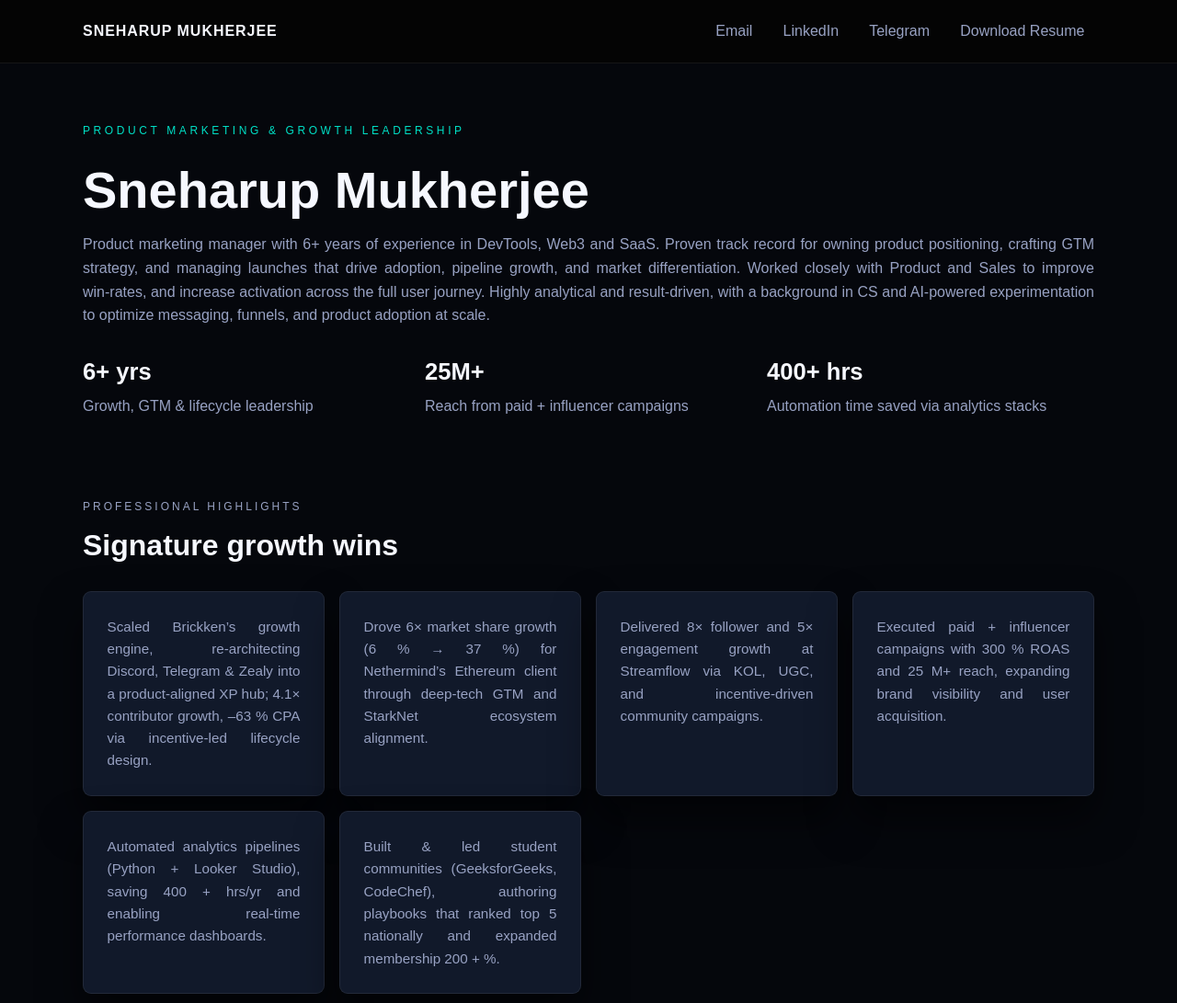
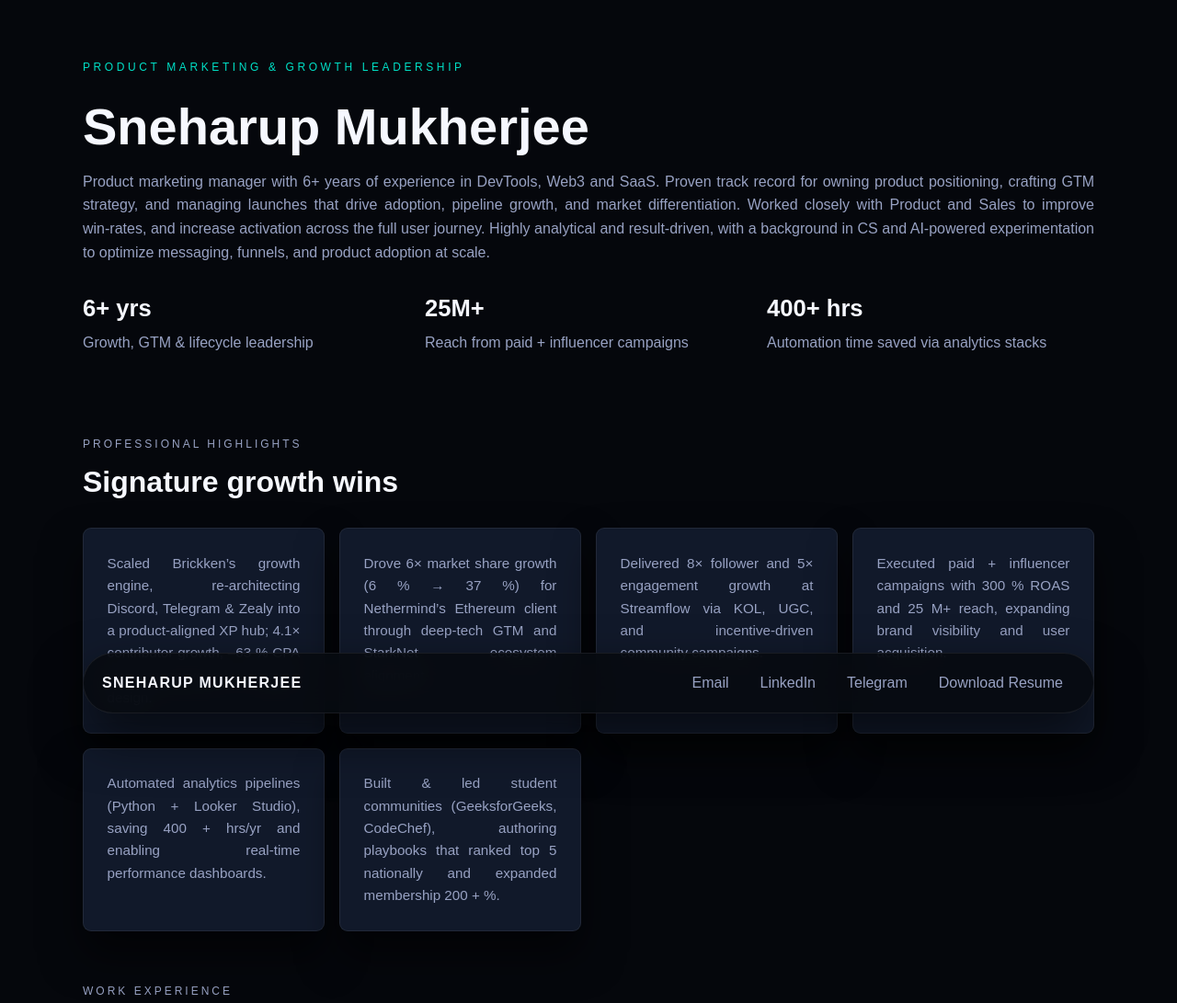
Before and after one commit to SneharupMukherjee/resume_sneharup_mukherjee, a plain HTML site: page index.html in a window 1280 px wide. Shown: the top 1091 px of the page at 92% size. Drawn offline with Linux system fonts and the light colour scheme; a web font is replaced by a local one.

Commit message:
Replace header with floating contact bar

```diff
--- a/index.html
+++ b/index.html
@@ -13,35 +13,6 @@
     <link rel="stylesheet" href="style.css" />
   </head>
   <body>
-    <header class="site-header">
-      <div class="site-header__inner">
-        <a href="#top" class="site-logo">Sneharup Mukherjee</a>
-        <nav class="site-nav">
-          <a href="mailto:mukherjee.sneharup@gmail.com">Email</a>
-          <a
-            href="https://www.linkedin.com/in/sneharup-mukherjee/"
-            target="_blank"
-            rel="noreferrer"
-          >
-            LinkedIn
-          </a>
-          <a
-            href="https://t.me/sneharup"
-            target="_blank"
-            rel="noreferrer"
-          >
-            Telegram
-          </a>
-          <a
-            class="download-link"
-            href="resume.sneharup.mukherjee.pdf"
-            download
-          >
-            Download Resume
-          </a>
-        </nav>
-      </div>
-    </header>
     <header class="hero" id="top">
       <div class="hero__inner">
         <div class="hero__content">
@@ -321,6 +292,16 @@
       <button id="scrollTop" aria-label="Back to top">Back to top</button>
     </footer>
 
+    <div class="float-bar">
+      <a href="#top" class="float-logo">Sneharup Mukherjee</a>
+      <div class="float-actions">
+        <a href="mailto:mukherjee.sneharup@gmail.com">Email</a>
+        <a href="https://www.linkedin.com/in/sneharup-mukherjee/" target="_blank" rel="noreferrer">LinkedIn</a>
+        <a href="https://t.me/sneharup" target="_blank" rel="noreferrer">Telegram</a>
+        <a class="download-link" href="resume.sneharup.mukherjee.pdf" download>Download Resume</a>
+      </div>
+    </div>
+
     <script src="script.js"></script>
   </body>
 </html>
--- a/style.css
+++ b/style.css
@@ -38,56 +38,10 @@ main,
   margin-inline:auto;
 }
 
-.site-header {
-  position:sticky;
-  top:0;
-  width:100%;
-  background:rgba(5,5,5,0.92);
-  border-bottom:1px solid var(--border);
-  backdrop-filter:blur(18px);
-  z-index:10;
-}
-
-.site-header__inner {
-  width:min(1100px,90vw);
-  margin-inline:auto;
-  display:flex;
-  align-items:center;
-  justify-content:space-between;
-  padding:0.9rem 0;
-}
-
-.site-logo {
-  font-weight:600;
-  letter-spacing:0.06em;
-  text-transform:uppercase;
-  text-decoration:none;
-  color:var(--text);
-}
-
-.site-nav {
-  display:flex;
-  gap:0.75rem;
-  flex-wrap:wrap;
-  align-items:center;
-}
-
-.site-nav a {
-  color:var(--text-muted);
-  text-decoration:none;
-  padding:0.35rem 0.6rem;
+.download-link {
+  border:1px solid var(--accent);
   border-radius:999px;
-  transition:color 0.2s,background 0.2s;
-  border:1px solid transparent;
-}
-
-.site-nav a:hover {
-  color:var(--text);
-  border-color:var(--border);
-}
-
-.download-link {
-  border-color:var(--accent);
+  padding:0.35rem 0.9rem;
   color:var(--text);
 }
 
@@ -394,6 +348,53 @@ main,
   background:var(--accent);
 }
 
+.float-bar {
+  position:fixed;
+  bottom:1.5rem;
+  left:50%;
+  transform:translateX(-50%);
+  width:min(1100px,90vw);
+  background:rgba(7,10,16,0.9);
+  border:1px solid var(--border);
+  border-radius:999px;
+  padding:0.75rem 1.25rem;
+  display:flex;
+  align-items:center;
+  justify-content:space-between;
+  gap:1rem;
+  box-shadow:0 25px 55px rgba(0,0,0,0.6);
+  backdrop-filter:blur(16px);
+}
+
+.float-logo {
+  font-weight:600;
+  letter-spacing:0.08em;
+  text-transform:uppercase;
+  color:var(--text);
+  text-decoration:none;
+}
+
+.float-actions {
+  display:flex;
+  gap:0.5rem;
+  flex-wrap:wrap;
+  justify-content:flex-end;
+}
+
+.float-actions a {
+  color:var(--text-muted);
+  text-decoration:none;
+  padding:0.4rem 0.75rem;
+  border-radius:999px;
+  border:1px solid transparent;
+  transition:color 0.2s,background 0.2s;
+}
+
+.float-actions a:hover {
+  color:var(--text);
+  border-color:var(--border);
+}
+
 @media (max-width:1024px) {
   .hero h1 {
     font-size:3rem;
@@ -424,19 +425,23 @@ main,
 }
 
 @media (max-width:600px) {
-  .site-header__inner {
-    flex-direction:column;
-    align-items:flex-start;
-    gap:0.5rem;
-  }
-  .site-nav {
-    width:100%;
-    justify-content:space-between;
-  }
   .hero__stats {
     grid-template-columns:1fr;
   }
   .section__heading h2 {
     font-size:1.6rem;
   }
+  .float-bar {
+    flex-direction:column;
+    align-items:flex-start;
+    gap:0.75rem;
+  }
+  .float-actions {
+    width:100%;
+    justify-content:flex-start;
+    gap:0.4rem;
+  }
+  .float-actions a {
+    padding:0.35rem 0.6rem;
+  }
 }
```
